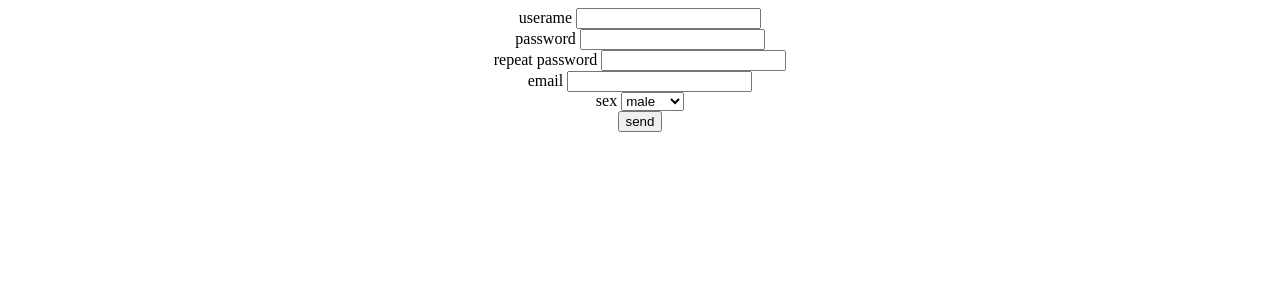
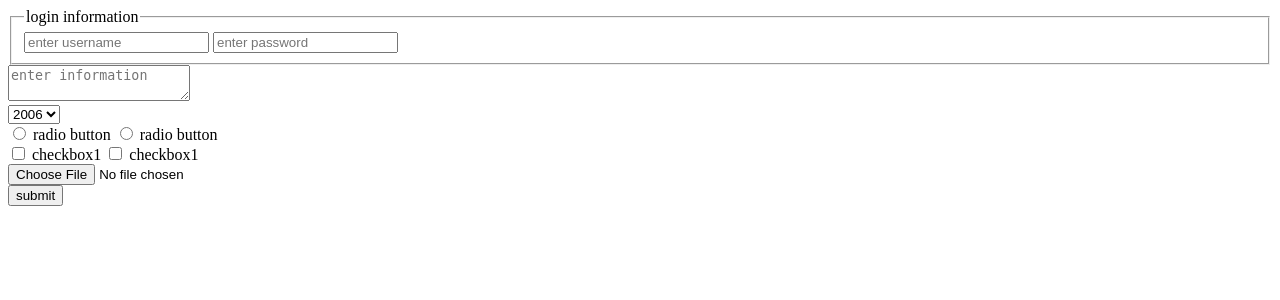
Before and after one commit to ahmedelzayat/ahmed_fawzy, a PHP site: page / in a window 1280 px wide. Shown: the top 300 px of the page. Run offline with PHP 8.4, Linux system fonts and the light colour scheme.

Commit message:
Add files via upload

```diff
--- a/index.php
+++ b/index.php
@@ -7,46 +7,35 @@ and open the template in the editor.
 <html>
     <head>
         <meta charset="UTF-8">
-        <title>gmail</title>
+        <title></title>
     </head>
-    <body><center>
-        <form method="post"action="">
-        <label>userame</label>
-        <input type='username'name='username'><br>
-         <label>password</label>
-        <input type='pass'name='password'><br>
-         <label>repeat password</label>
-        <input type='pass'name='repeat password'><br>
+    <body>
+        <form actuon=""enctype="" method="post">
+            <fieldset>
+                <legend>login information</legend>
+            <input type="text"name="username"placeholder="enter username"maxlength="15"/>
+            <input type="password"name="password"placeholder="enter password"minlength="10"maxlength="20"/><br>
+            </fieldset>
+            <textarea name="information"placeholder="enter information"></textarea><br>
+            <select name="select">
+             <option value="2006"/>2006
+             <option value="2005"/>2005
+             <option value="2004"/>2004
+             <option value="2003"/>2003
+            </select>
+            <br>
+            <input type="radio" name="rd1" value="1"/> radio button
+            <input type="radio" name="rd1" value="81"/> radio button
+            <br>
+            <input type="checkbox" name="ch" value="1"/> checkbox1
+            <input type="checkbox" name="ch" value="0"/> checkbox1
+            <br>
+            <input type="file"name="fille"/>
+            <br>
+            <input type="submit"name="submit"value="submit"/>
 
-         <label>email</label>
-         <input type='text'name='email'><br>
-         <label>sex</label>
-         <select>
-              <option>male</option>
-               <option>female</option>
-         </select><br>
-         <input type='submit'name='ok'value='send'>
-         </center>
         </form>
-         <?php
-         mysql_connect("127..0.0.1","root","");
-         mysql_select_db("ahmed");
-         if (isset($_POST[ok])){
-         $username=$_POST['username'];
-         $password=$_POST['password'];
-         $rapeatpassword=$_POST['rapeatpassword'];
-         $sex=$_POST['sex'];
-         $email=$_POST['email'];
-         mysql_quary("insert into ahmed value('','$username','$password',' $rapeatpassword','$sex','$email')");
-
-
-         }
-
-
-
-
-
-
+        <?php
         // put your code here
         ?>
     </body>
```
